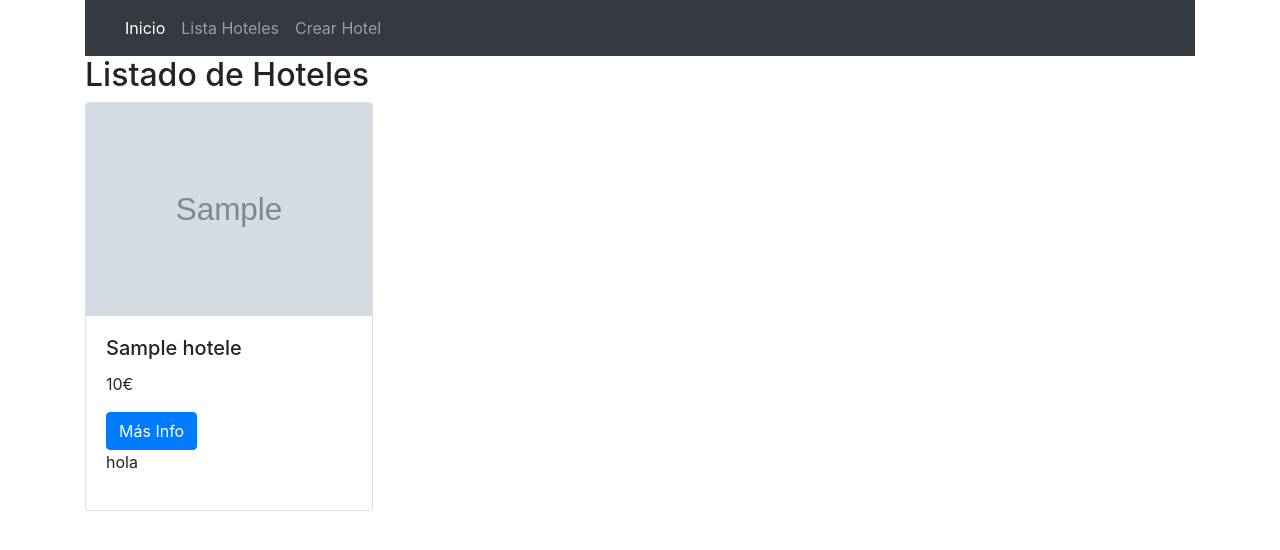
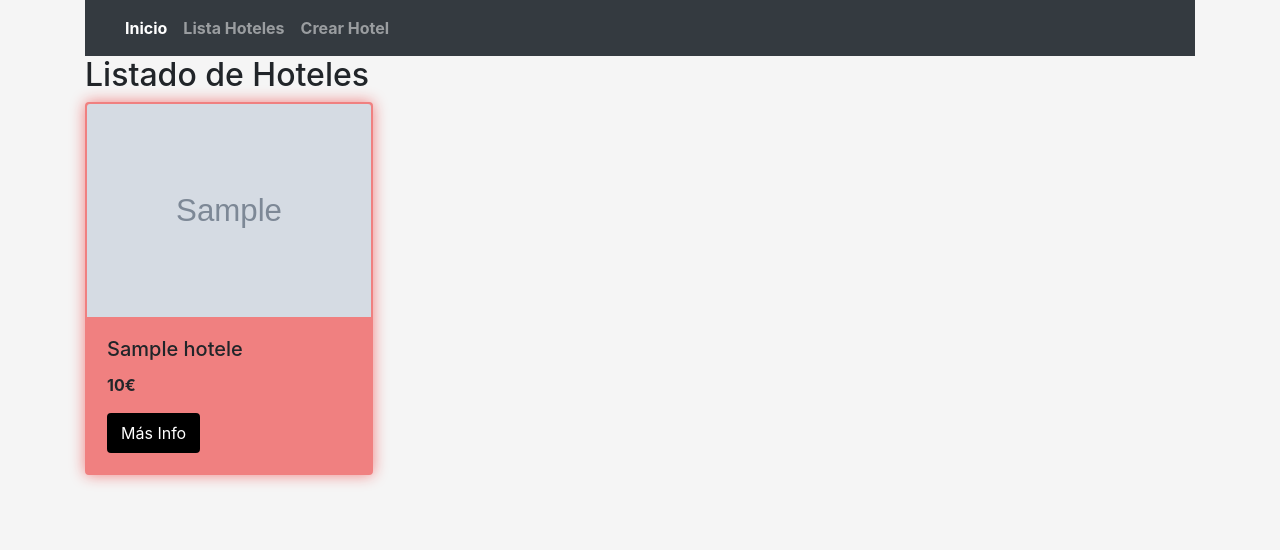
Before and after one commit to Numby86/viajes-proyectoPHP_symfony, a Symfony app: template templates/hoteles/listHoteles.html.twig in a window 1280 px wide. Shown: the top 550 px of the page. Run offline with Twig, Linux system fonts and the light colour scheme; the template is opened without the code that fills it: most values are stand-ins (such as "Sample title", 1, 10 or a date in 2020); grey boxes marked "Sample" are stand-in pictures; some libraries are stand-ins or nearby versions.

Commit message:
feat(viajes)create new styles

```diff
--- a/public/styles/app.css
+++ b/public/styles/app.css
@@ -1,3 +1,18 @@
+body{
+    /* background-image: url('https://previews.123rf.com/images/topform8/topform81607/topform8160700014/59589395-viajes-fondo-transparente-con-iconos-en-estilo-gr%C3%A1fico.jpg'); */
+    font-weight: bold;
+    background-color: whitesmoke;
+}
 .dark{
     background-color: black;
+    border: solid black 2px;
 }
+.dark:hover{
+    background-color: grey;
+    border: solid black 2px;
+}
+.myCard{
+    background-color: lightcoral;
+    border: solid 2px lightcoral;
+    box-shadow: 0 0 15px lightcoral;
+}
--- a/templates/hoteles/baseHotel.html.twig
+++ b/templates/hoteles/baseHotel.html.twig
@@ -3,6 +3,9 @@
     <head>
         <meta charset="UTF-8">
         <link rel="stylesheet" href="https://stackpath.bootstrapcdn.com/bootstrap/4.5.2/css/bootstrap.min.css" integrity="sha384-JcKb8q3iqJ61gNV9KGb8thSsNjpSL0n8PARn9HuZOnIxN0hoP+VmmDGMN5t9UJ0Z" crossorigin="anonymous">
+        {% block stylesheets %}
+            <link rel="stylesheet" href="{{ asset('/styles/app.css') }}">
+        {% endblock %}
         <title>{% block title %}Welcome!{% endblock %}</title>
     </head>
     <body>
--- a/templates/hoteles/listHoteles.html.twig
+++ b/templates/hoteles/listHoteles.html.twig
@@ -1,4 +1,8 @@
 {% extends 'hoteles/baseHotel.html.twig' %}
+
+{% block stylesheets %}
+    {{ parent() }}
+{% endblock %}
 
 {% block contenido %}
 
@@ -6,13 +10,12 @@
     <div class="row row-cols-1 row-cols-md-2">
         {% for hotel in hoteles %}
             <div class="col mb-4">
-                <div class="card" style="width: 18rem;">
+                <div class="card  myCard" style="width: 18rem;">
                     <img width='320px' height='213px' src="{{ hotel.imagen }}" class="card-img-top">
                     <div class="card-body">
                         <h5 class="card-title">{{ hotel.nombre }}</h5>
                         <p class="card-text">{{ hotel.precio }}€</p>
-                        <a href="{{ path('detalleHotel', {id:hotel.id}) }}" class="btn btn-primary">Más Info</a>
-                        <p class='dark'>hola</p>
+                        <a href="{{ path('detalleHotel', {id:hotel.id}) }}" class="btn btn-primary dark">Más Info</a>
                     </div>
                 </div>
             </div>
--- a/templates/hoteles/showHotel.html.twig
+++ b/templates/hoteles/showHotel.html.twig
@@ -1,4 +1,8 @@
 {% extends 'hoteles/baseHotel.html.twig' %}
+
+{% block stylesheets %}
+    {{ parent() }}
+{% endblock %}
 
 {% block contenido %}
 
```
